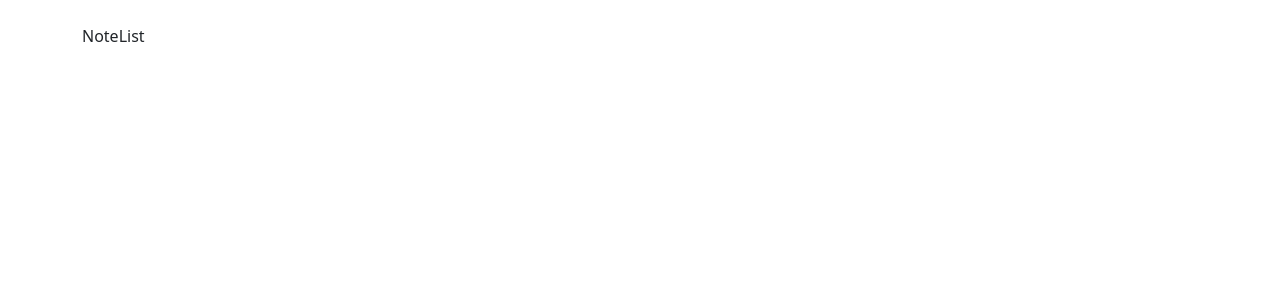
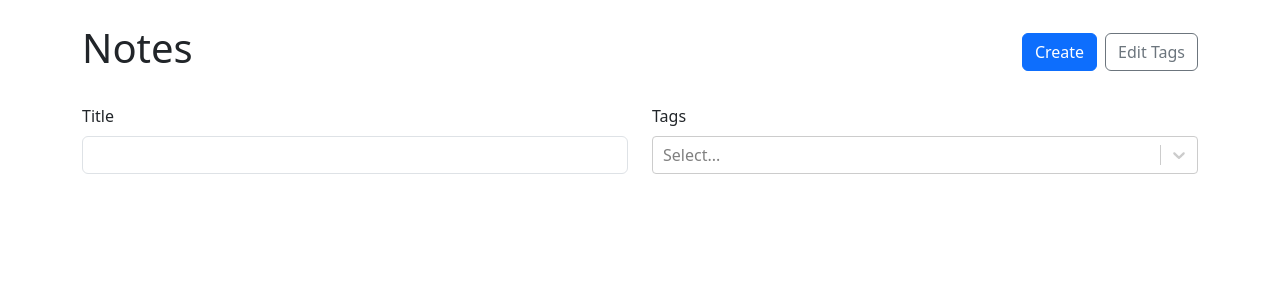
Before and after one commit to mohammedafsalofficial/Advanced-NoteSnap, a React (Vite) app: page / in a window 1280 px wide. Shown: the top 300 px of the page. Built offline with nearby package versions, Linux system fonts and the light colour scheme.

Commit message:
Track title and selected tags using state

```diff
--- a/src/App.tsx
+++ b/src/App.tsx
@@ -56,7 +56,7 @@
   return (
     <Container className="my-4">
       <Routes>
-        <Route path="/" element={<NoteList />} />
+        <Route path="/" element={<NoteList availableTags={tags} />} />
         <Route
           path="/new"
           element={<NewNote onSubmit={onCreateNote} onAddTag={addTag} availableTags={tags} />}
--- a/src/pages/NoteList.tsx
+++ b/src/pages/NoteList.tsx
@@ -1,7 +1,72 @@
-import React from "react";
+import React, { useState } from "react";
+import { Button, Col, Form, Row, Stack } from "react-bootstrap";
+import { Link } from "react-router-dom";
+import ReactSelect from "react-select";
+import { Tag } from "../App";
 
-const NoteList: React.FC = () => {
-  return <div>NoteList</div>;
+type NoteListProps = {
+  availableTags: Tag[];
+};
+
+const NoteList: React.FC<NoteListProps> = ({ availableTags }) => {
+  const [title, setTitle] = useState<string>("");
+  const [selectedTags, setSelectedTags] = useState<Tag[]>([]);
+
+  return (
+    <>
+      <Row className="align-items-center mb-4">
+        <Col>
+          <h1>Notes</h1>
+        </Col>
+        <Col xs="auto">
+          <Stack gap={2} direction="horizontal">
+            <Link to="/new">
+              <Button variant="primary">Create</Button>
+            </Link>
+            <Button variant="outline-secondary">Edit Tags</Button>
+          </Stack>
+        </Col>
+      </Row>
+      <Form>
+        <Row className="mb-4">
+          <Col>
+            <Form.Group controlId="title">
+              <Form.Label>Title</Form.Label>
+              <Form.Control
+                type="text"
+                value={title}
+                onChange={(e) => setTitle(e.target.value)}
+              />
+            </Form.Group>
+          </Col>
+          <Col>
+            <Form.Group controlId="tags">
+              <Form.Label>Tags</Form.Label>
+              <ReactSelect
+                value={selectedTags.map((tag: Tag) => {
+                  return { label: tag.label, value: tag.id };
+                })}
+                options={availableTags.map((tag: Tag) => {
+                  return { label: tag.label, value: tag.id };
+                })}
+                onChange={(tags) => {
+                  setSelectedTags(
+                    tags.map((tag) => {
+                      return {
+                        label: tag.label,
+                        id: tag.value,
+                      };
+                    })
+                  );
+                }}
+                isMulti
+              />
+            </Form.Group>
+          </Col>
+        </Row>
+      </Form>
+    </>
+  );
 };
 
 export default NoteList;
```
